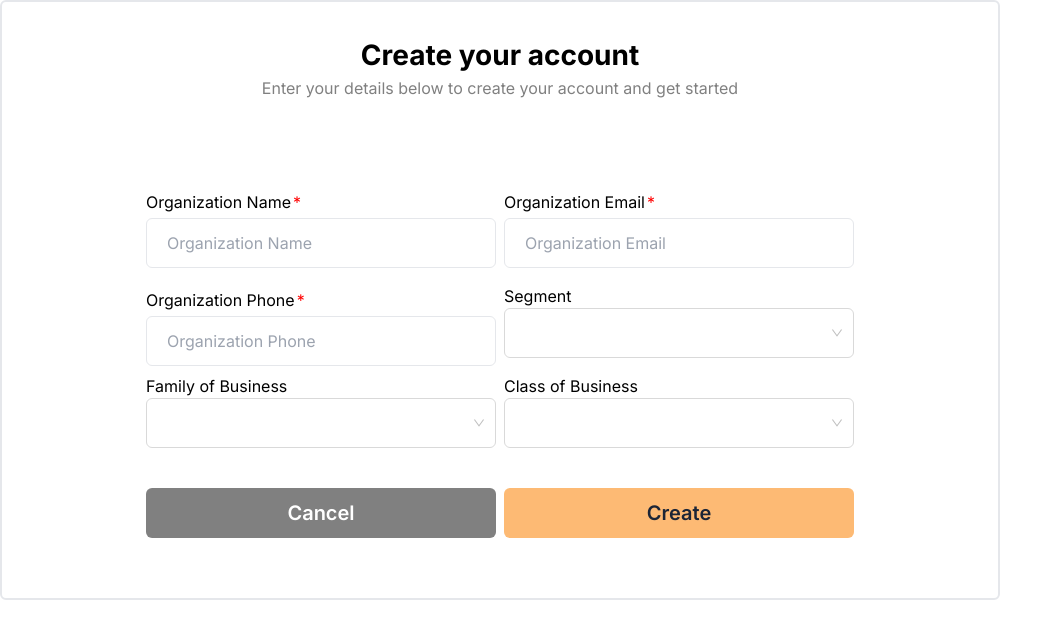
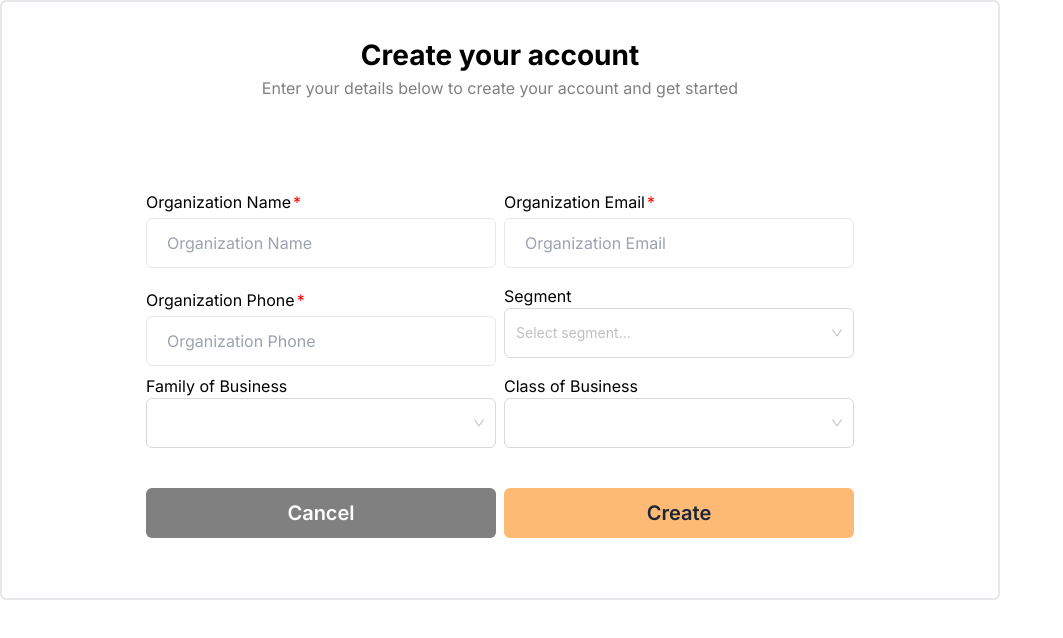
Before and after one commit to Nicholas-Kipkoech/icon-x-KRA, a Next.js app: page /ui/Signup in a window 1280 px wide. Shown: the top 638 px of the page, without its empty margins (0-1063 px from the left). Built offline with nearby package versions, Linux system fonts and the light colour scheme; no server answers.

Commit message:
add selected segment

```diff
--- a/app/services/adminServices.jsx
+++ b/app/services/adminServices.jsx
@@ -69,3 +69,8 @@ export const fetchTransactionsById = async (id) => {
   const res = await PrivateAxiosUtility.get(`/etims/fetch-transactions/${id}`);
   return res.data;
 };
+
+export const fetchSegments = async () => {
+  const res = await PrivateAxiosUtility.get(`/organization/fetch/segment`);
+  return res.data;
+};
--- a/app/ui/Signup/page.jsx
+++ b/app/ui/Signup/page.jsx
@@ -1,16 +1,31 @@
 "use client";
-import React, { useState } from "react";
+import React, { useEffect, useState } from "react";
 import CustomInput from "../reusableComponents/CustomInput";
 import CustomButton from "../reusableComponents/CustomButton";
 import { useCustomToast } from "@/app/hooks/useToast";
 import { Select } from "antd";
-
-const url = "https://etims-icon.onrender.com";
+import { fetchSegments } from "@/app/services/adminServices";
 
 const Signup = ({ toggleView }) => {
   const [loading, setLoading] = useState(false);
+  const [segment, setSegment] = useState([]);
+  const [selectedSegment, setSelectedSegment] = useState("");
 
   const showToast = useCustomToast();
+
+  const getSegments = async () => {
+    const { segments } = await fetchSegments();
+    setSegment(segments);
+  };
+  const segmentOptions = segment.map((seg) => {
+    return {
+      label: seg?.segment_name,
+      value: seg?.segment_code,
+    };
+  });
+  useEffect(() => {
+    getSegments();
+  }, []);
 
   return (
     <div className="h-[600px] border-2 rounded-md w-[1000px] bg-white">
@@ -42,7 +57,13 @@ const Signup = ({ toggleView }) => {
           />{" "}
           <div className="flex flex-col">
             <label>Segment</label>
-            <Select className="h-[50px] w-[350px]  rounded-md" />
+            <Select
+              className="h-[50px] w-[350px]  rounded-md"
+              options={segmentOptions}
+              placeholder="Select segment..."
+              defaultValue={segmentOptions[0]?.value}
+              onChange={(value) => setSelectedSegment(value)}
+            />
           </div>
           <div className="flex flex-col">
             <label>Family of Business</label>
```
